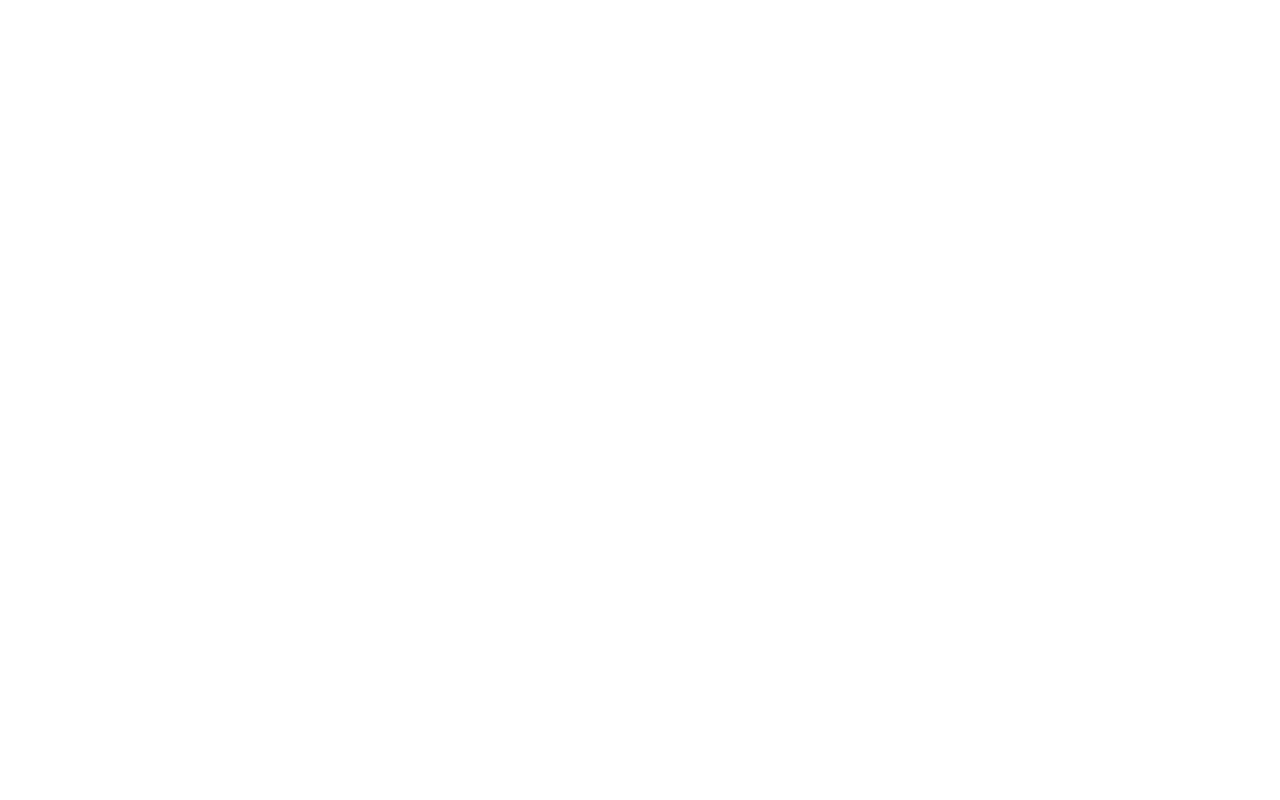
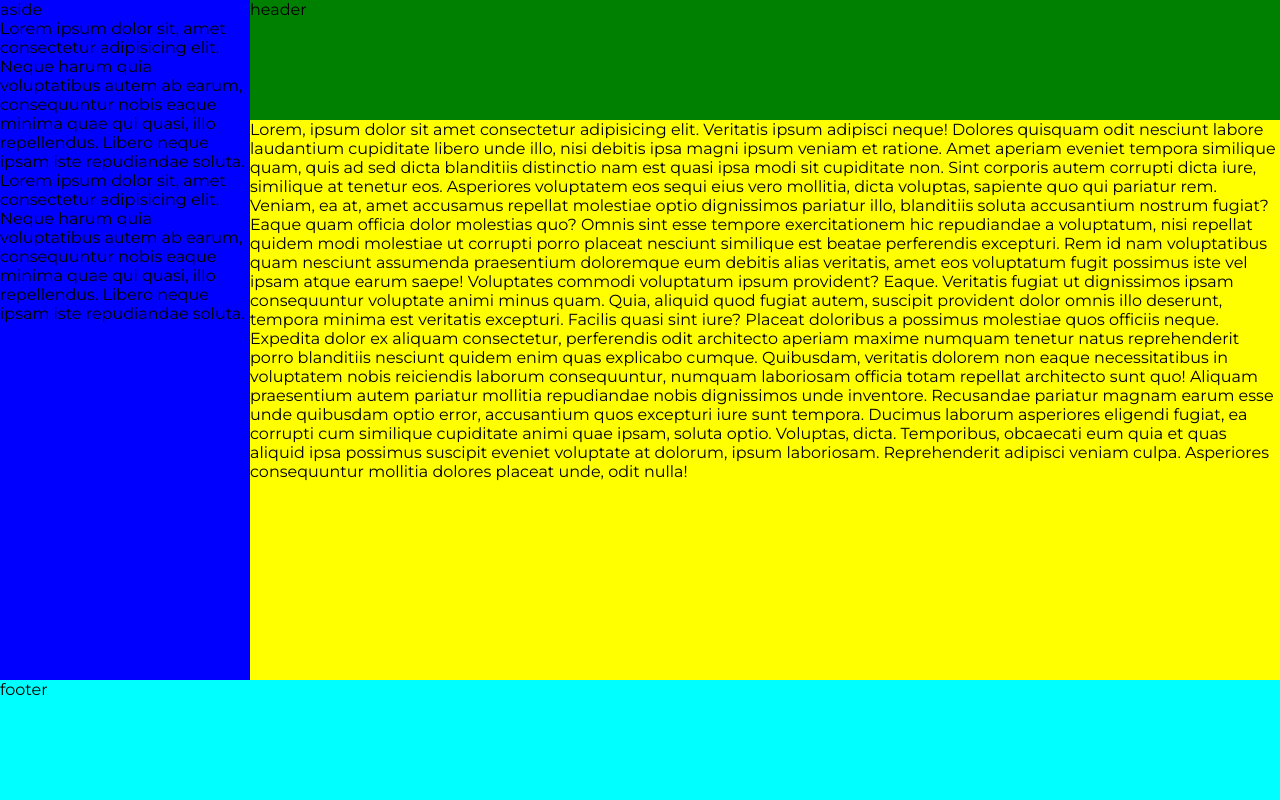
Before and after one commit to ariannacostanzo/html-css-spotifyweb, a plain HTML site: page index.html in a window 1280 px wide. Drawn offline with Linux system fonts and the light colour scheme.

Commit message:
first layout

```diff
--- a/index.html
+++ b/index.html
@@ -3,10 +3,48 @@
 <head>
     <meta charset="UTF-8">
     <meta name="viewport" content="width=device-width, initial-scale=1.0">
-    <title>Document</title>
-
+    <meta name="author" content="Arianna Costanzo">
+    <meta name="description" content="spotify">
+    <title>Spotify</title>
+    <!-- google fonts -->
+    <link rel="preconnect" href="https://fonts.googleapis.com">
+    <link rel="preconnect" href="https://fonts.gstatic.com" crossorigin>
+    <link href="https://fonts.googleapis.com/css2?family=Montserrat:wght@400;500;600;700&display=swap" rel="stylesheet">
+    <!-- fontawesome -->
+    <link rel='stylesheet' href='https://cdnjs.cloudflare.com/ajax/libs/font-awesome/6.5.0/css/all.min.css' integrity='sha512-Avb2QiuDEEvB4bZJYdft2mNjVShBftLdPG8FJ0V7irTLQ8Uo0qcPxh4Plq7G5tGm0rU+1SPhVotteLpBERwTkw==' crossorigin='anonymous'/>
+    <!-- stile -->
+    <link rel="stylesheet" href="stile/style.css">
+    <link rel="icon" href="img/favicon.ico">
 </head>
 <body>
-
+    <div class="main-division">
+        <main>
+            <aside>
+                aside
+                <p>Lorem ipsum dolor sit, amet consectetur adipisicing elit. Neque harum quia voluptatibus autem ab earum, consequuntur nobis eaque minima quae qui quasi, illo repellendus. Libero neque ipsam iste repudiandae soluta.</p>
+                <p>Lorem ipsum dolor sit, amet consectetur adipisicing elit. Neque harum quia voluptatibus autem ab earum, consequuntur nobis eaque minima quae qui quasi, illo repellendus. Libero neque ipsam iste repudiandae soluta.</p>
+            </aside>
+            <div class="main-content-container">
+                <header>
+                    header
+                </header>
+                <div class="main-content">
+                    Lorem, ipsum dolor sit amet consectetur adipisicing elit. Veritatis ipsum adipisci neque! Dolores quisquam odit nesciunt labore laudantium cupiditate libero unde illo, nisi debitis ipsa magni ipsum veniam et ratione.
+                    Amet aperiam eveniet tempora similique quam, quis ad sed dicta blanditiis distinctio nam est quasi ipsa modi sit cupiditate non. Sint corporis autem corrupti dicta iure, similique at tenetur eos.
+                    Asperiores voluptatem eos sequi eius vero mollitia, dicta voluptas, sapiente quo qui pariatur rem. Veniam, ea at, amet accusamus repellat molestiae optio dignissimos pariatur illo, blanditiis soluta accusantium nostrum fugiat?
+                    Eaque quam officia dolor molestias quo? Omnis sint esse tempore exercitationem hic repudiandae a voluptatum, nisi repellat quidem modi molestiae ut corrupti porro placeat nesciunt similique est beatae perferendis excepturi.
+                    Rem id nam voluptatibus quam nesciunt assumenda praesentium doloremque eum debitis alias veritatis, amet eos voluptatum fugit possimus iste vel ipsam atque earum saepe! Voluptates commodi voluptatum ipsum provident? Eaque.
+                    Veritatis fugiat ut dignissimos ipsam consequuntur voluptate animi minus quam. Quia, aliquid quod fugiat autem, suscipit provident dolor omnis illo deserunt, tempora minima est veritatis excepturi. Facilis quasi sint iure?
+                    Placeat doloribus a possimus molestiae quos officiis neque. Expedita dolor ex aliquam consectetur, perferendis odit architecto aperiam maxime numquam tenetur natus reprehenderit porro blanditiis nesciunt quidem enim quas explicabo cumque.
+                    Quibusdam, veritatis dolorem non eaque necessitatibus in voluptatem nobis reiciendis laborum consequuntur, numquam laboriosam officia totam repellat architecto sunt quo! Aliquam praesentium autem pariatur mollitia repudiandae nobis dignissimos unde inventore.
+                    Recusandae pariatur magnam earum esse unde quibusdam optio error, accusantium quos excepturi iure sunt tempora. Ducimus laborum asperiores eligendi fugiat, ea corrupti cum similique cupiditate animi quae ipsam, soluta optio.
+                    Voluptas, dicta. Temporibus, obcaecati eum quia et quas aliquid ipsa possimus suscipit eveniet voluptate at dolorum, ipsum laboriosam. Reprehenderit adipisci veniam culpa. Asperiores consequuntur mollitia dolores placeat unde, odit nulla!
+                </div>
+            </div>
+        </main>
+        <footer>
+            footer
+        </footer>
+    </div>
 </body>
 </html>
--- a/stile/style.css
+++ b/stile/style.css
@@ -0,0 +1,73 @@
+/* css reset */
+
+:root {
+    --footer-height: 120px;
+}
+
+* {
+    margin: 0;
+    padding: 0;
+    box-sizing: border-box;
+}
+
+body {
+    font-family: 'Montserrat', sans-serif;
+
+}
+
+/* main */
+
+.main-division {
+    display: flex;
+    flex-direction: column;
+}
+
+
+main {
+    background-color: red;
+    height: calc(100vh - var(--footer-height));
+    display: flex;
+    width: 100%;
+}
+
+/* sidebar con playlist */
+
+aside {
+    background-color: blue;
+    width: 250px;
+    overflow-y: hidden;
+    flex-shrink: 0;
+
+}
+
+/* container che racchiude header e main content con playlist */
+
+.main-content-container {
+    height: 100%;
+    overflow-y: scroll;
+
+}
+
+/* header di main */
+
+header {
+    background-color: green;
+    height: 120px;
+}
+
+/* contenuto delle playlist */
+
+.main-content {
+    background-color: yellow;
+    max-width: 100%;
+    height: 100%;
+}
+
+
+/* footer */
+
+footer {
+    background-color: aqua;
+    height: var(--footer-height);
+    flex-shrink: 0;
+}
```
